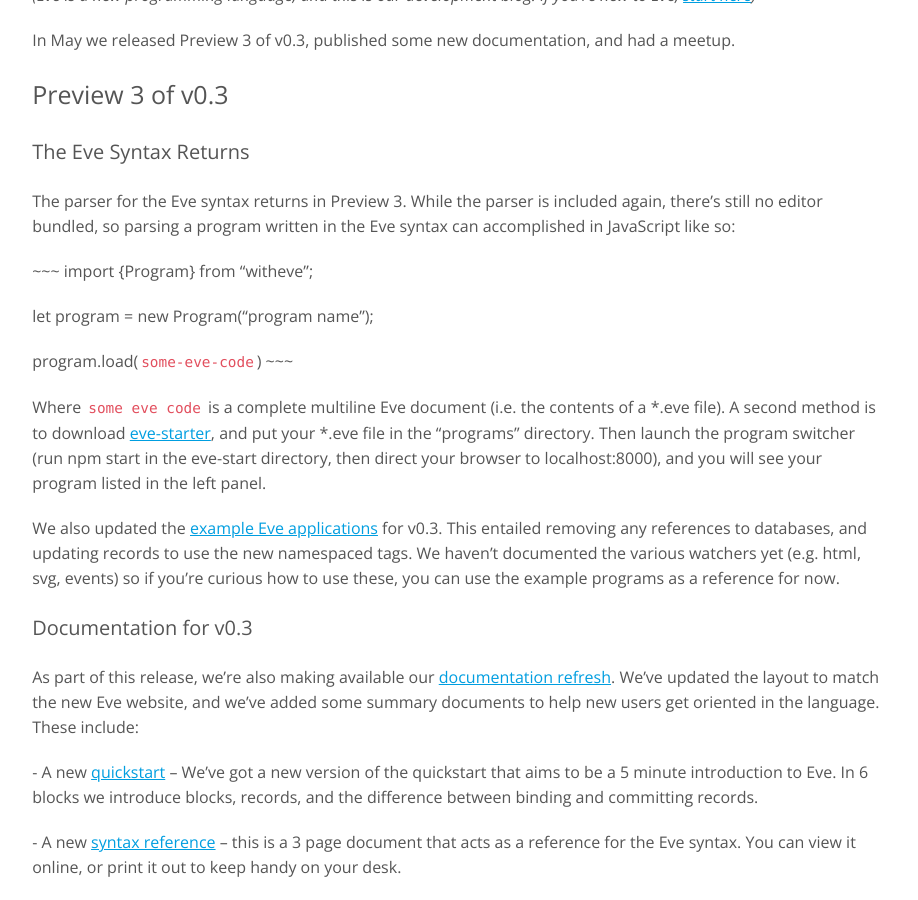
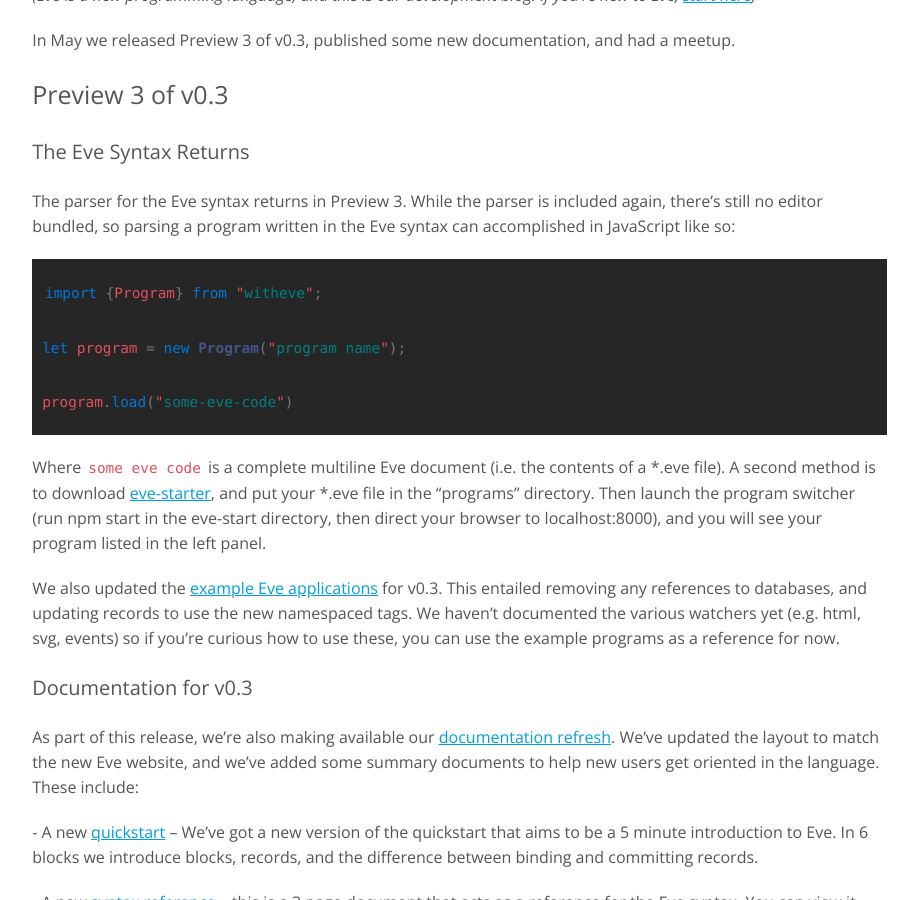
Before and after one commit to Kodowa/incidentalcomplexity, a Jekyll site: the page built from _posts/2017-06-01-may.md, in a window 1280 px wide and 900 px high, scrolled down 309 px. Shown: the whole window, without its empty margins (233-1151 px from the left). Built offline with Jekyll 4.4.1, drawn with Linux system fonts in a browser that asks for light colours.

Commit message:
update code block

````diff
--- a/_posts/2017-06-01-may.md
+++ b/_posts/2017-06-01-may.md
@@ -15,13 +15,13 @@
 
 The parser for the Eve syntax returns in Preview 3. While the parser is included again, there’s still no editor bundled, so parsing a program written in the Eve syntax can accomplished in JavaScript like so:
 
-~~~
+```javascript
 import {Program} from "witheve";
 
 let program = new Program("program name");
 
-program.load(`some-eve-code`)
-~~~
+program.load("some-eve-code")
+```
 
 Where `some eve code` is a complete multiline Eve document (i.e. the contents of a *.eve file). A second method is to download [eve-starter](https://www.google.com/url?q=https%3A%2F%2Fgithub.com%2Fwitheve%2Feve-starter&sa=D&sntz=1&usg=AFQjCNHEFK6uF3Udjrz51ipbaJv4j6g1BA), and put your *.eve file in the “programs” directory. Then launch the program switcher (run npm start in the eve-start directory, then direct your browser to localhost:8000), and you will see your program listed in the left panel.
 
````
